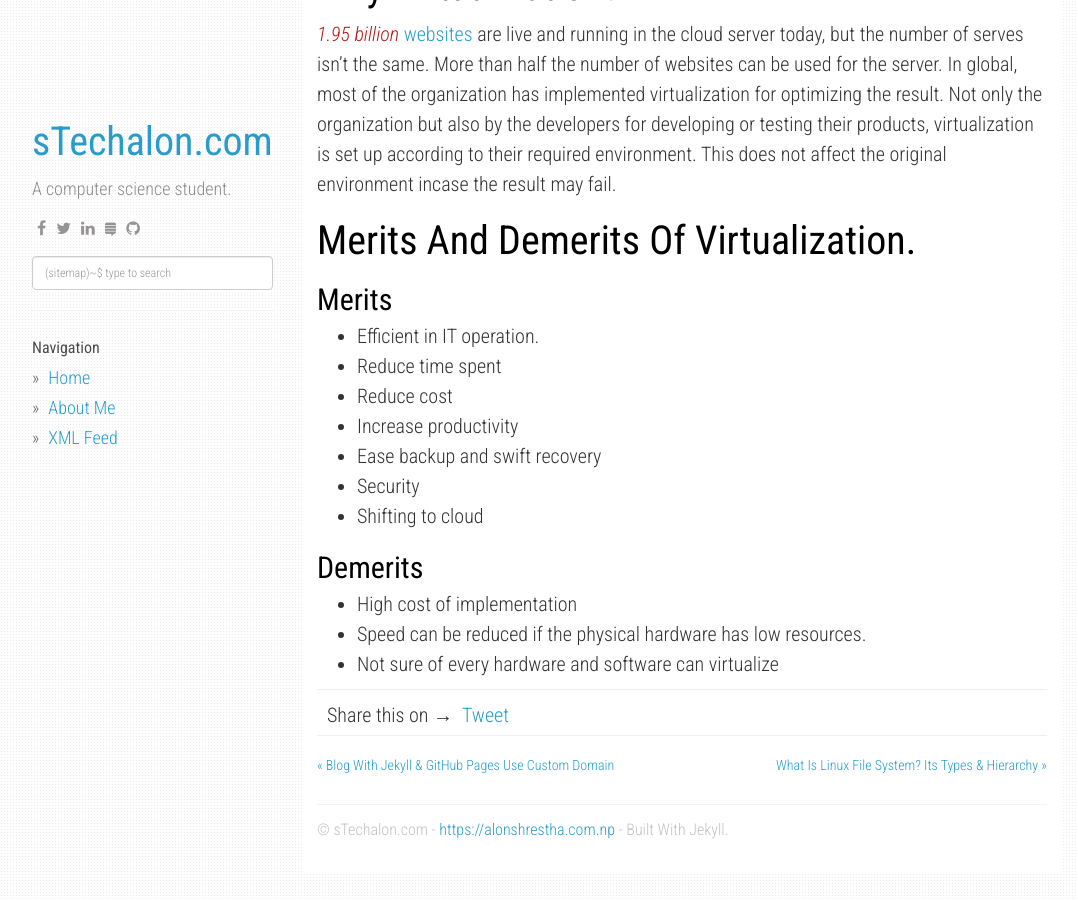
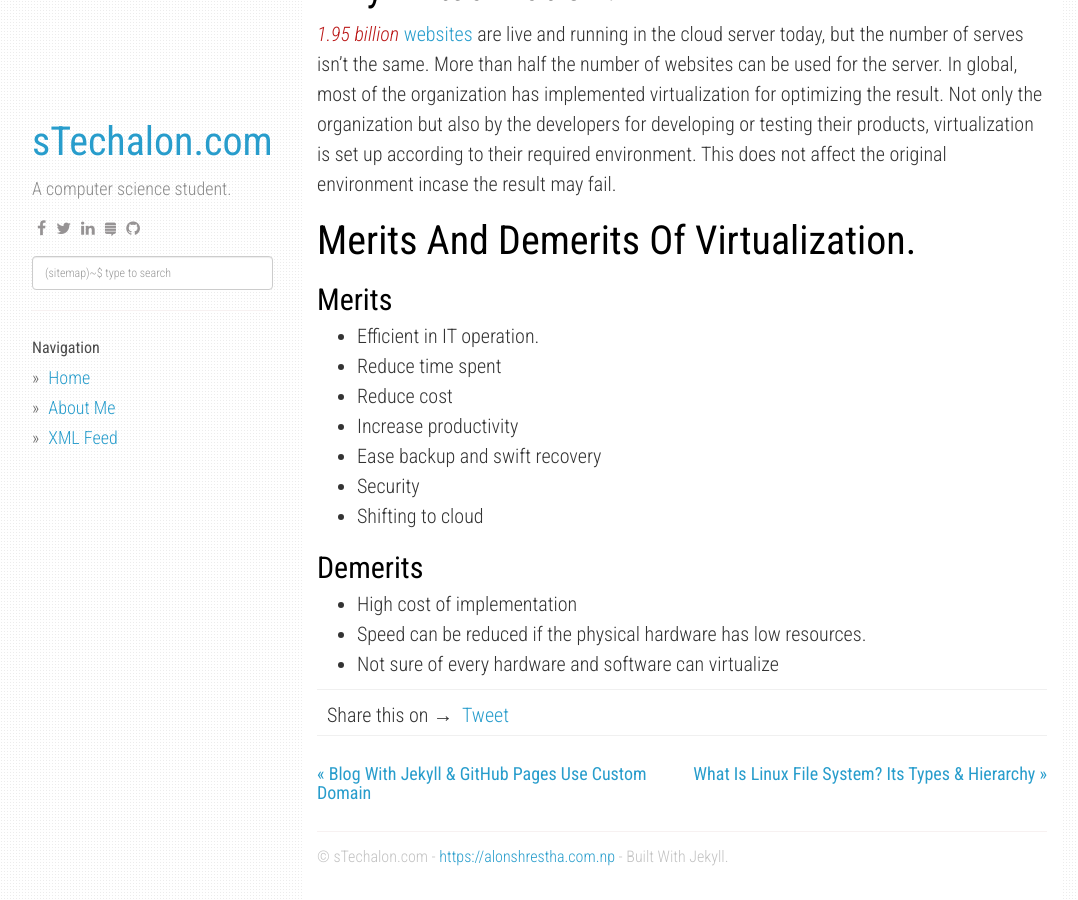
Before and after one commit to alonshrestha/stechalon.com, a Jekyll site: the page built from _posts/2019-08-03-virtualization-virtual-box-machine.md, in a window 1280 px wide and 900 px high, scrolled down 2477 px. Shown: the whole window, without its empty margins (53-1131 px from the left). Built offline with Jekyll 4.4.1, drawn with Linux system fonts in a browser that asks for light colours; nearby versions of some CDN libraries; comment, search, counter and statistics services are not loaded.

Commit message:
Post Layout Update

```diff
--- a/_layouts/post.html
+++ b/_layouts/post.html
@@ -47,10 +47,10 @@ layout: default
 
 <div class="PageNavigation">
   {% if page.previous.url %}
-    <a class="prev" href="{{ page.previous.url }}">&laquo; {{ page.previous.title }}</a>
+   <h4> <a class="prev" href="{{ page.previous.url }}" target="_blank">&laquo; {{ page.previous.title }}</a></h4>
   {% endif %}
   {% if page.next.url %}
-    <a class="next" href="{{ page.next.url }}">{{ page.next.title }} &raquo;</a>
+   <h4><a class="next" href="{{ page.next.url }}" target="_blank">{{ page.next.title }} &raquo;</a></h4>
   {% endif %}
 </div>
 
```
